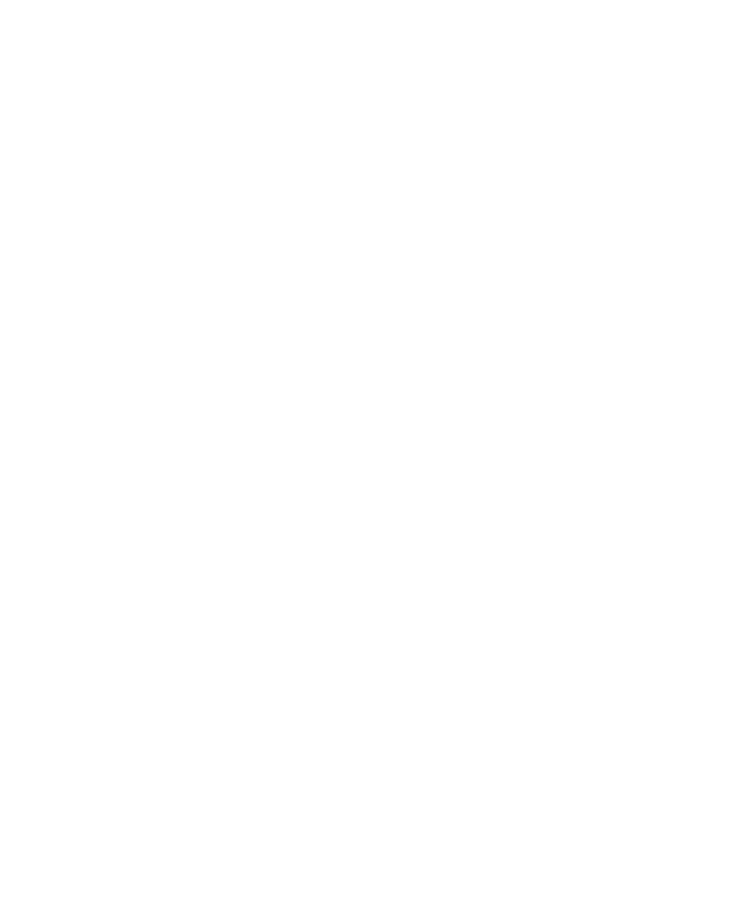
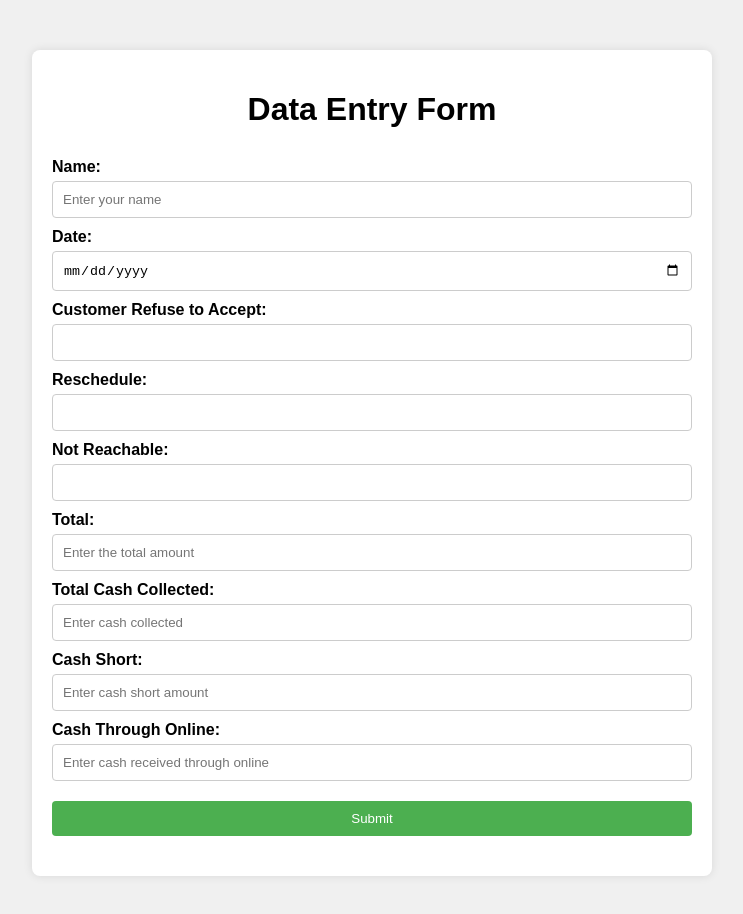
Before and after one commit to ayush0075/PTV-VALMO, a plain HTML site: page index.html in a window 1280 px wide. Shown: the whole page, without its empty margins (268-1011 px from the left). Before the commit the page ends 800 px from the top, so only its background shows below. Drawn offline with Linux system fonts and the light colour scheme.

Commit message:
index.html

```diff
--- a/index.html
+++ b/index.html
@@ -0,0 +1,104 @@
+<!DOCTYPE html>
+<html lang="en">
+<head>
+    <meta charset="UTF-8">
+    <meta name="viewport" content="width=device-width, initial-scale=1.0">
+    <title>Data Entry Form</title>
+    <style>
+        body {
+            font-family: Arial, sans-serif;
+            background-color: #f0f0f0;
+            margin: 0;
+            padding: 0;
+        }
+
+        .container {
+            width: 50%;
+            margin: 50px auto;
+            padding: 20px;
+            background-color: white;
+            box-shadow: 0px 0px 10px rgba(0, 0, 0, 0.1);
+            border-radius: 8px;
+        }
+
+        h1 {
+            text-align: center;
+            margin-bottom: 20px;
+        }
+
+        form {
+            display: flex;
+            flex-direction: column;
+        }
+
+        label {
+            margin-top: 10px;
+            font-weight: bold;
+        }
+
+        input {
+            padding: 10px;
+            margin-top: 5px;
+            border-radius: 4px;
+            border: 1px solid #ccc;
+        }
+
+        button {
+            margin-top: 20px;
+            padding: 10px;
+            background-color: #4CAF50;
+            color: white;
+            border: none;
+            border-radius: 4px;
+            cursor: pointer;
+        }
+
+        button:hover {
+            background-color: #45a049;
+        }
+
+        .response {
+            margin-top: 20px;
+        }
+    </style>
+</head>
+<body>
+
+    <div class="container">
+        <h1>Data Entry Form</h1>
+        <form id="dataEntryForm" action="https://formspree.io/f/xvgpjylj" method="POST">
+            <label for="name">Name:</label>
+            <input type="text" id="name" name="name" placeholder="Enter your name" required>
+
+            <label for="date">Date:</label>
+            <input type="date" id="date" name="date" required>
+
+            <label for="refuse">Customer Refuse to Accept:</label>
+            <input type="text" id="refuse" name="refuse" required>
+
+            <label for="reschedule">Reschedule:</label>
+            <input type="text" id="reschedule" name="reschedule" required>
+
+            <label for="notReachable">Not Reachable:</label>
+            <input type="text" id="notReachable" name="notReachable" required>
+
+            <label for="total">Total:</label>
+            <input type="number" id="total" name="total" placeholder="Enter the total amount" required>
+
+            <label for="cashCollected">Total Cash Collected:</label>
+            <input type="number" id="cashCollected" name="cashCollected" placeholder="Enter cash collected" required>
+
+            <label for="cashShort">Cash Short:</label>
+            <input type="number" id="cashShort" name="cashShort" placeholder="Enter cash short amount" required>
+
+            <label for="cashOnline">Cash Through Online:</label>
+            <input type="number" id="cashOnline" name="cashOnline" placeholder="Enter cash received through online" required>
+
+            <button type="submit">Submit</button>
+        </form>
+
+        <div id="response" class="response"></div>
+    </div>
+
+</body>
+</html>
```
